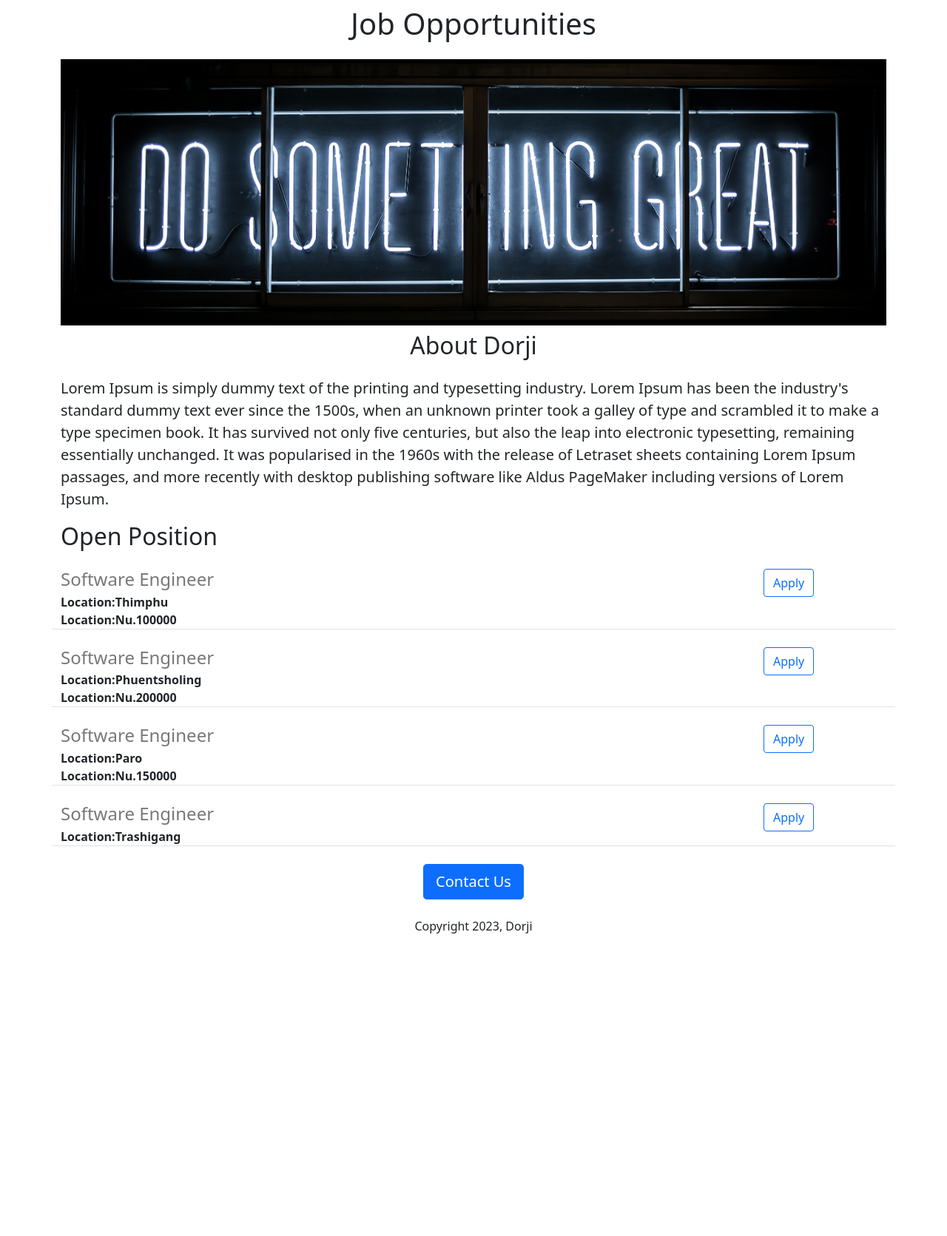
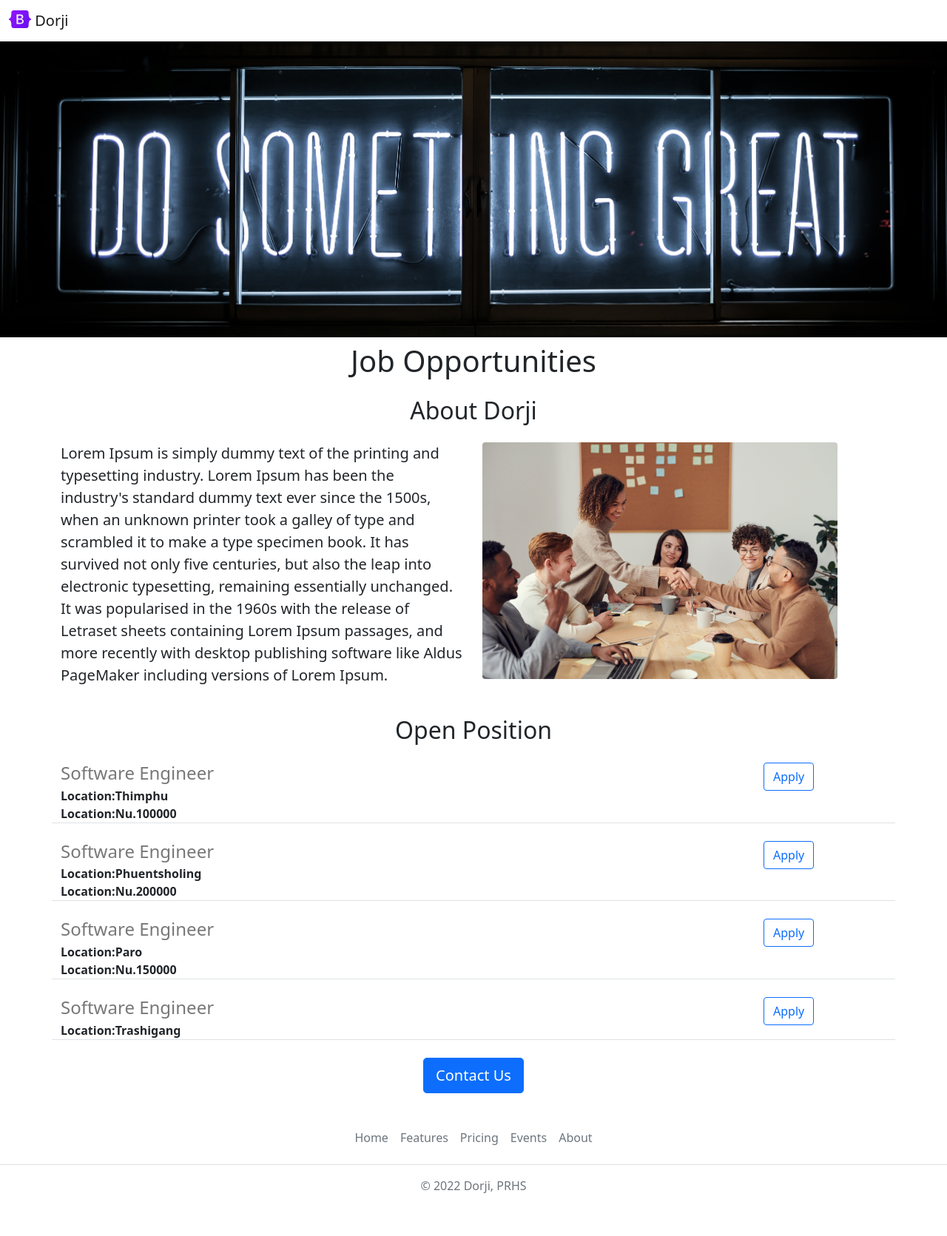
Before and after one commit to dtshering76/dorji-career-website, a Flask app: page / in a window 1280 px wide. Shown: the whole page at 74% size. Before the commit the page ends 1262 px from the top, so only its background shows below. Run offline with Flask 3, Linux system fonts and the light colour scheme.

Commit message:
Added functional and other html pages

```diff
--- /dev/null
+++ b/templates/footer.html
@@ -0,0 +1,10 @@
+<footer class="py-3 my-4">
+  <ul class="nav justify-content-center border-bottom pb-3 mb-3">
+    <li class="nav-item"><a href="#" class="nav-link px-2 text-muted">Home</a></li>
+    <li class="nav-item"><a href="#" class="nav-link px-2 text-muted">Features</a></li>
+    <li class="nav-item"><a href="#" class="nav-link px-2 text-muted">Pricing</a></li>
+    <li class="nav-item"><a href="#" class="nav-link px-2 text-muted">Events</a></li>
+    <li class="nav-item"><a href="#" class="nav-link px-2 text-muted">About</a></li>
+  </ul>
+  <p class="text-center text-muted">© 2022 Dorji, PRHS
+</footer>
--- a/templates/home.html
+++ b/templates/home.html
@@ -10,12 +10,21 @@
    <link rel="stylesheet" href="{{url_for('static', filename='style.css')}}">
 </head>
 <body>
+  {%  include "nav.html" %}
+  <img class="img-fluid" id="banner" src="https://dorji-career-website-2.dorjitshering1.repl.co/static/banner.jpg" style= "height:400px;">
   <div class="container">
     <h1 class="text-center mt-2 mb-4">Job Opportunities</h1>
-    <img class="img-fluid" id="banner" src="https://dorji-career-website-2.dorjitshering1.repl.co/static/banner.jpg" height="350">
+
     <h2 class="text-center mt-2 mb-4">About Dorji</h2>
+    <div class='row mb-4' >
+      <div class='col-md-6'>
     <p class="lead">Lorem Ipsum is simply dummy text of the printing and typesetting industry. Lorem Ipsum has been the industry's standard dummy text ever since the 1500s, when an unknown printer took a galley of type and scrambled it to make a type specimen book. It has survived not only five centuries, but also the leap into electronic typesetting, remaining essentially unchanged. It was popularised in the 1960s with the release of Letraset sheets containing Lorem Ipsum passages, and more recently with desktop publishing software like Aldus PageMaker including versions of Lorem Ipsum.</p>
-    <h2 class="mt-2 mb-4">Open Position</h2>
+      </div>
+      <div class='d-none d-md-block col-md-6'>
+      <img src="{{url_for('static', filename='people.jpg')}}" style="height:320px;border-radius:4px;">
+      </div>
+    </div>
+    <h2 class="text-center mt-2 mb-4">Open Position</h2>
     <div>
       {% for job in jobs %}
       {% include "jobitems.html"%}
@@ -26,8 +35,9 @@
 
     <div class="text-center">
     <button class="btn btn-primary btn-lg">Contact Us</button>
-      <p class="mt-4">Copyright 2023, Dorji</p>
+
     </div>
+  {% include "footer.html" %}
 
 </body>
 </html>
--- a/templates/jobitems.html
+++ b/templates/jobitems.html
@@ -8,7 +8,7 @@
   {% endif %}
   </div>
   <div class='col-2'>
-  <button type="button" class="btn btn-outline-primary">Apply</button>
+  <a href="mailto:guptsikal@hotmail.com?subject=Application for{{job['title']}}type="button" class="btn btn-outline-primary">Apply</a>
   </div>
 
   </div>
--- /dev/null
+++ b/templates/nav.html
@@ -0,0 +1,9 @@
+<nav class="navbar navbar-light bg-white shadow-sm fixed-top ">
+  <div class="container-fluid">
+    <a class="navbar-brand" href="#">
+      <img src="{{url_for('static', filename='logo.svg')}}" alt="" width="30" height="24" class="d-inline-block align-text-top">
+     Dorji
+    </a>
+  </div>
+</nav>
+<div style="height:56px;" ></div>
```
Also changed, not shown: static/logo.svg (added), static/people.jpg (added), 1 other file.
